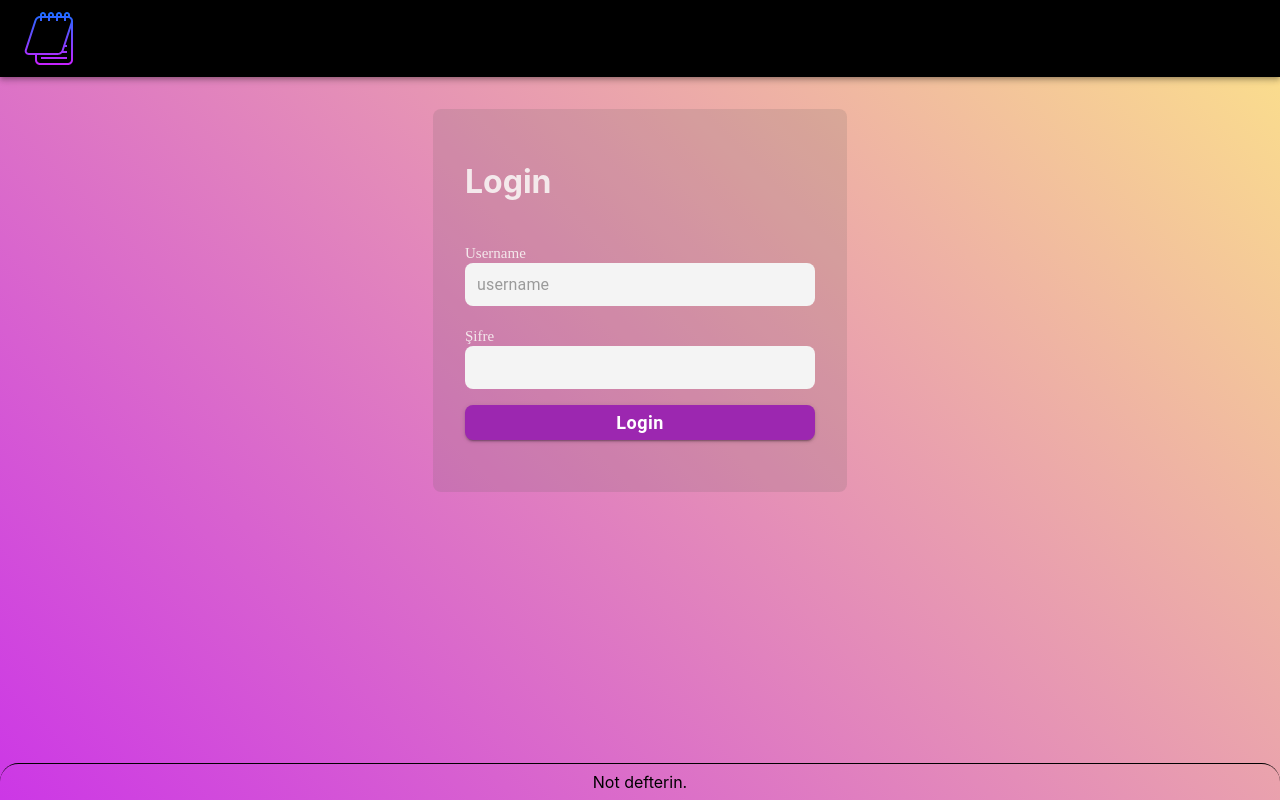
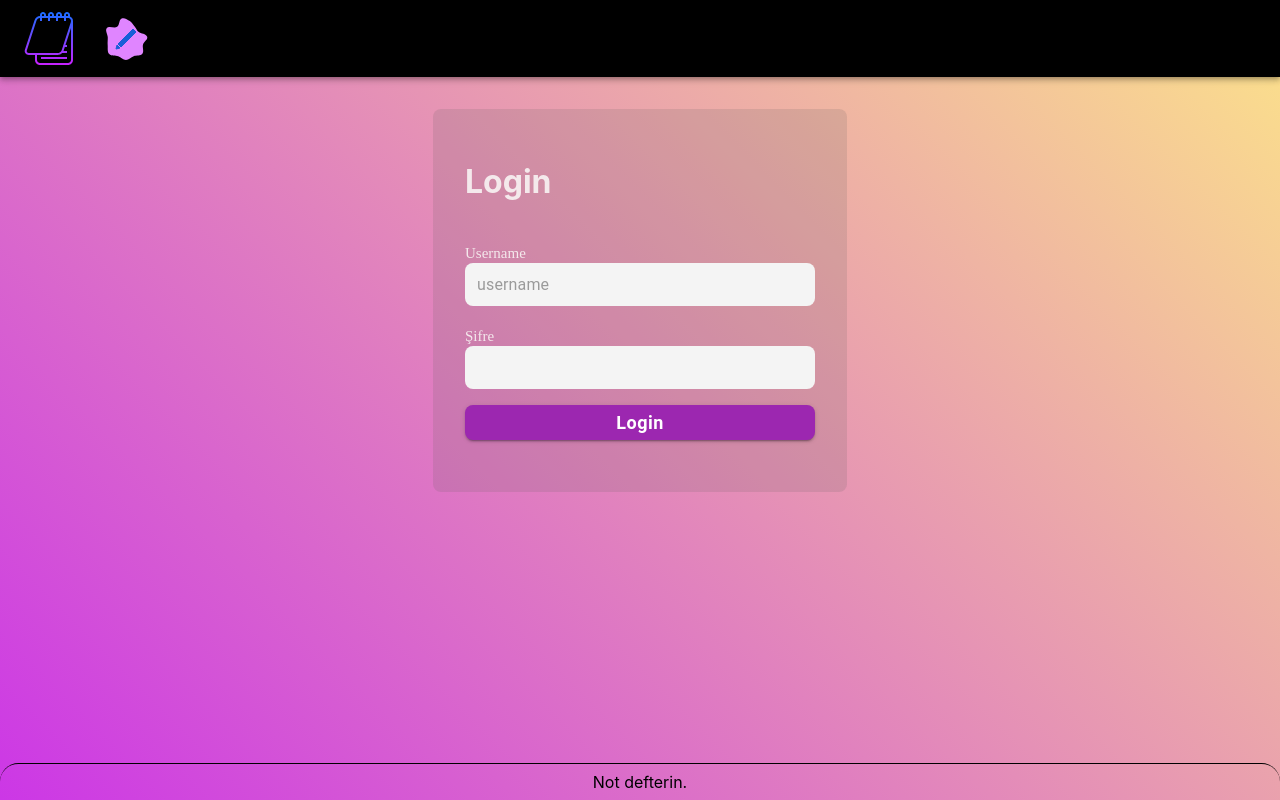
Before and after one commit to beyzamadenoglu/note-app, a React (Create React App) app: page / in a window 1280 px wide. Built offline with nearby package versions, Linux system fonts and the light colour scheme.

Commit message:
Fix header links

```diff
--- /dev/null
+++ b/src/Images/NoteAdd.js
@@ -0,0 +1,25 @@
+import React from "react";
+
+const NoteAdd = () => {
+  return (
+    <svg
+      width="48"
+      height="48"
+      viewBox="0 0 48 48"
+      fill="none"
+      xmlns="http://www.w3.org/2000/svg"
+    >
+      <path
+        d="M23.9999 44.9948C26.8802 44.9643 28.9624 42.2172 31.6539 41.1911C34.5076 40.1031 38.4699 41.132 40.381 38.7497C42.3305 36.3197 40.1667 32.5261 41.0109 29.5273C41.8139 26.6753 46.1697 24.5616 45.1596 21.7761C44.0051 18.5923 39.0461 18.9605 36.4088 16.8359C34.7971 15.5375 34.1193 13.4646 32.8315 11.8445C31.2217 9.81923 30.0069 7.41151 27.8196 6.02993C25.383 4.49085 22.2718 2.32831 19.6459 3.51595C16.7537 4.824 17.7912 10.0636 15.1176 11.7747C12.1931 13.6463 7.21829 10.3932 4.88381 12.9634C2.80809 15.2487 5.61281 18.9985 5.75516 22.0825C5.87752 24.7335 5.43474 27.3129 5.66813 29.9565C5.94251 33.0643 5.13023 36.7928 7.25554 39.0768C9.39085 41.3716 13.3181 40.3094 16.2735 41.354C18.9875 42.3132 21.1216 45.0253 23.9999 44.9948Z"
+        fill="#E085FF"
+      />
+      <path
+        d="M16 29L19 32L34 17L31 14L16 29ZM15 30L18 33L14 34L15 30Z"
+        fill="#185ED8"
+        stroke="#185ED8"
+      />
+    </svg>
+  );
+};
+
+export default NoteAdd;
--- a/src/components/Header.js
+++ b/src/components/Header.js
@@ -6,7 +6,9 @@ import IconButton from "@mui/material/IconButton";
 import MenuItem from "@mui/material/MenuItem";
 import Menu from "@mui/material/Menu";
 import Logo from "../Images/Logo";
+import NoteAdd from "../Images/NoteAdd";
 import { Link } from 'react-router-dom';
+import Note from "./Note";
 
 const Header = () => {
   const [auth, setAuth] = React.useState(true);
@@ -52,9 +54,20 @@ const Header = () => {
             color="inherit"
             aria-label="menu"
             sx={{ mr: 2 }}
+            component={Link}to="/listNotes"
+          >
+            <Logo />
+          </IconButton>
+
+          <IconButton
+            size="large"
+            edge="start"
+            color="inherit"
+            aria-label="menu"
+            sx={{ mr: 2 }}
             component={Link}to="/addNote"
           >
-            <Logo />
+            <NoteAdd />
           </IconButton>
         </Toolbar>
       </AppBar>
```
